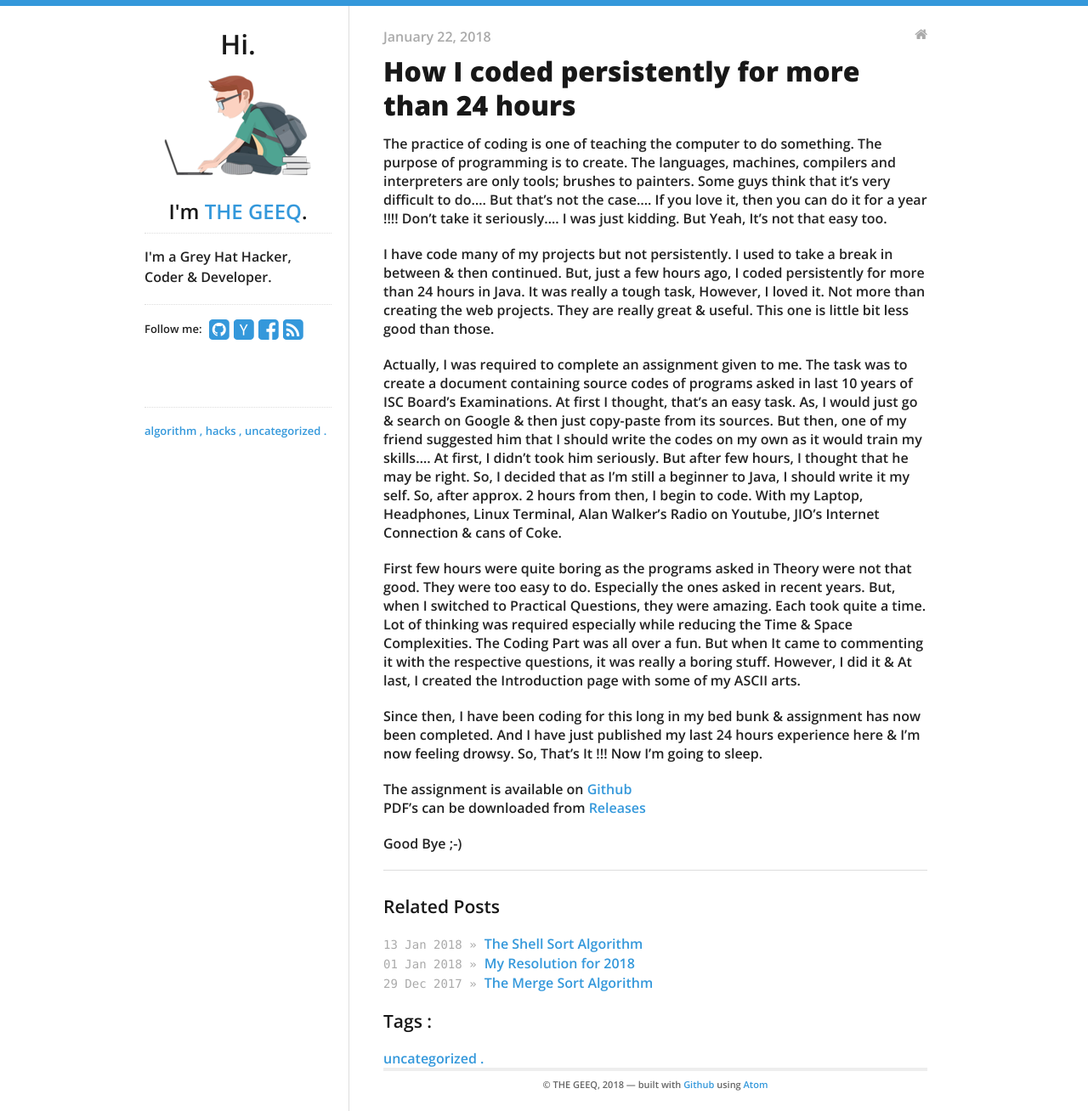
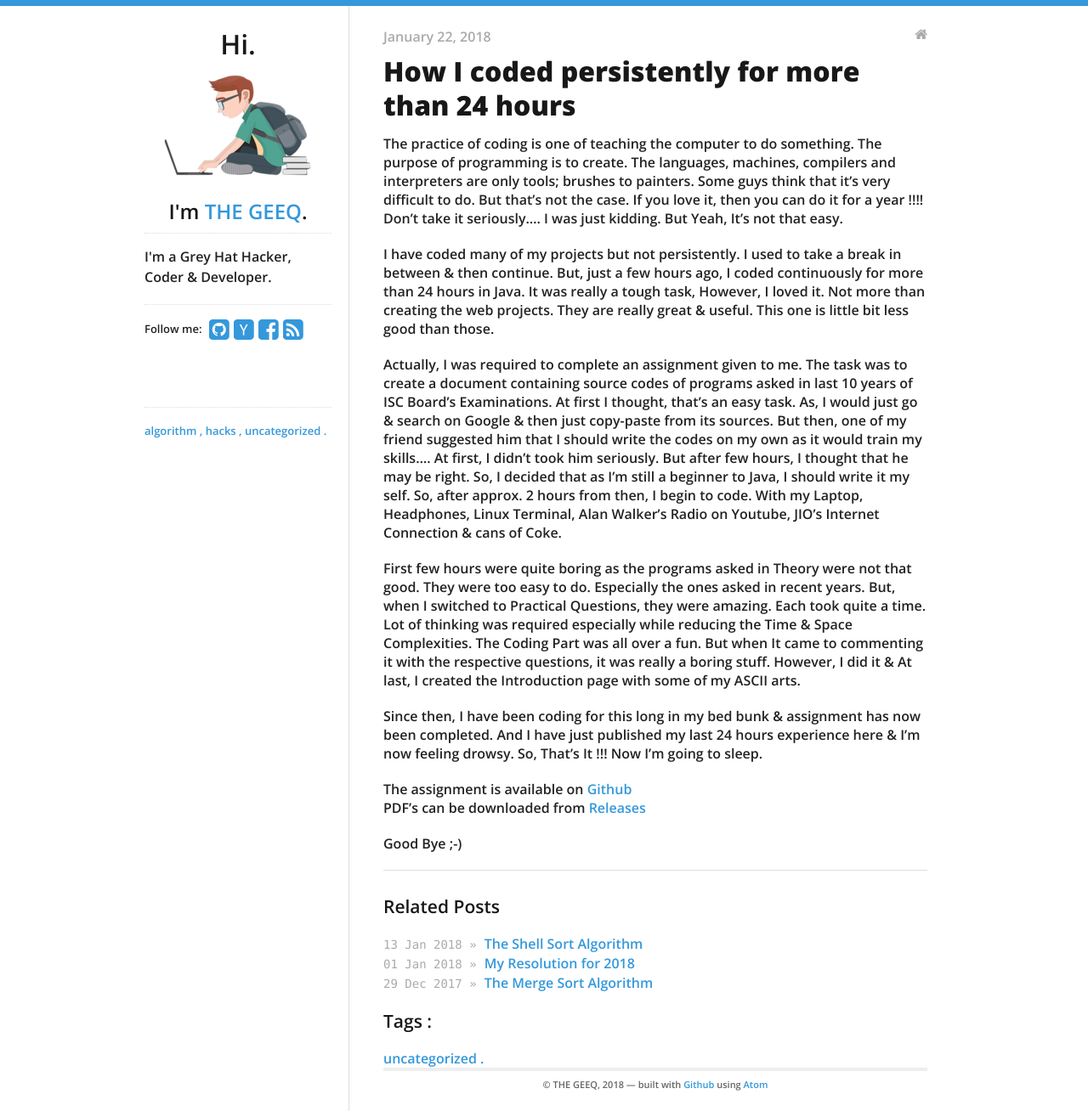
Before and after one commit to anthrax3/thegeeq.github.io, a Jekyll site: the page built from _posts/2018-1-22-How I coded persistently for more than 24 hours.md, in a window 1280 px wide. Shown: the whole page at 85% size. Built offline with Jekyll 4.4.1, drawn with Linux system fonts in a browser that asks for light colours; nearby versions of some CDN libraries.

Commit message:
Update 2018-1-22-How I coded persistently for more than 24 hours.md

```diff
--- a/_posts/2018-1-22-How I coded persistently for more than 24 hours.md
+++ b/_posts/2018-1-22-How I coded persistently for more than 24 hours.md
@@ -8,11 +8,11 @@ categories:
 
 The practice of coding is one of teaching the computer to do something. The purpose of programming is to create.
 The languages, machines, compilers and interpreters are only tools; brushes to painters. Some guys think that it's
-very difficult to do.... But that's not the case.... If you love it, then you can do it for a year !!!!
-Don't take it seriously.... I was just kidding. But Yeah, It's not that easy too.
+very difficult to do. But that's not the case. If you love it, then you can do it for a year !!!!
+Don't take it seriously.... I was just kidding. But Yeah, It's not that easy.
 
-I have code many of my projects but not persistently. I used to take a break in between & then continued.
-But, just a few hours ago, I coded persistently for more than 24 hours in Java. It was really a tough task,
+I have coded many of my projects but not persistently. I used to take a break in between & then continue.
+But, just a few hours ago, I coded continuously for more than 24 hours in Java. It was really a tough task,
 However, I loved it. Not more than creating the web projects. They are really great & useful. This one is
 little bit less good than those.
 
```
